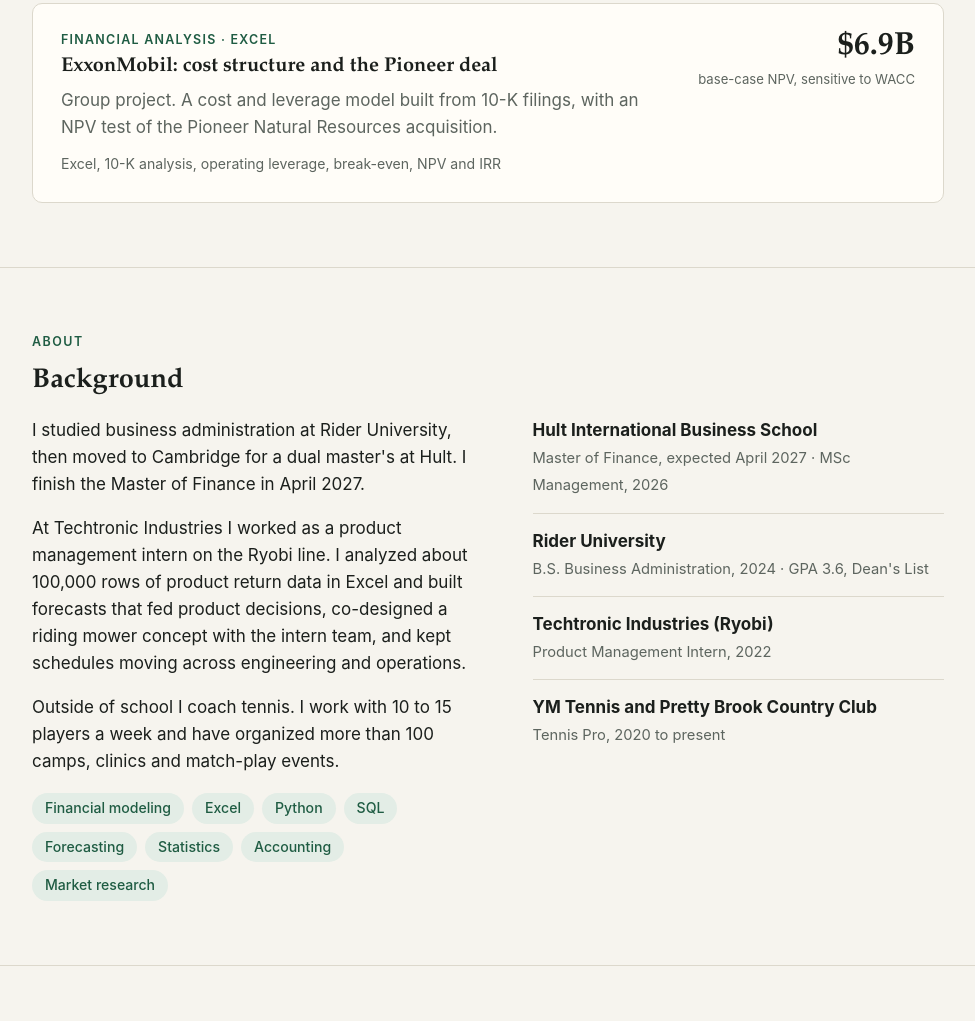
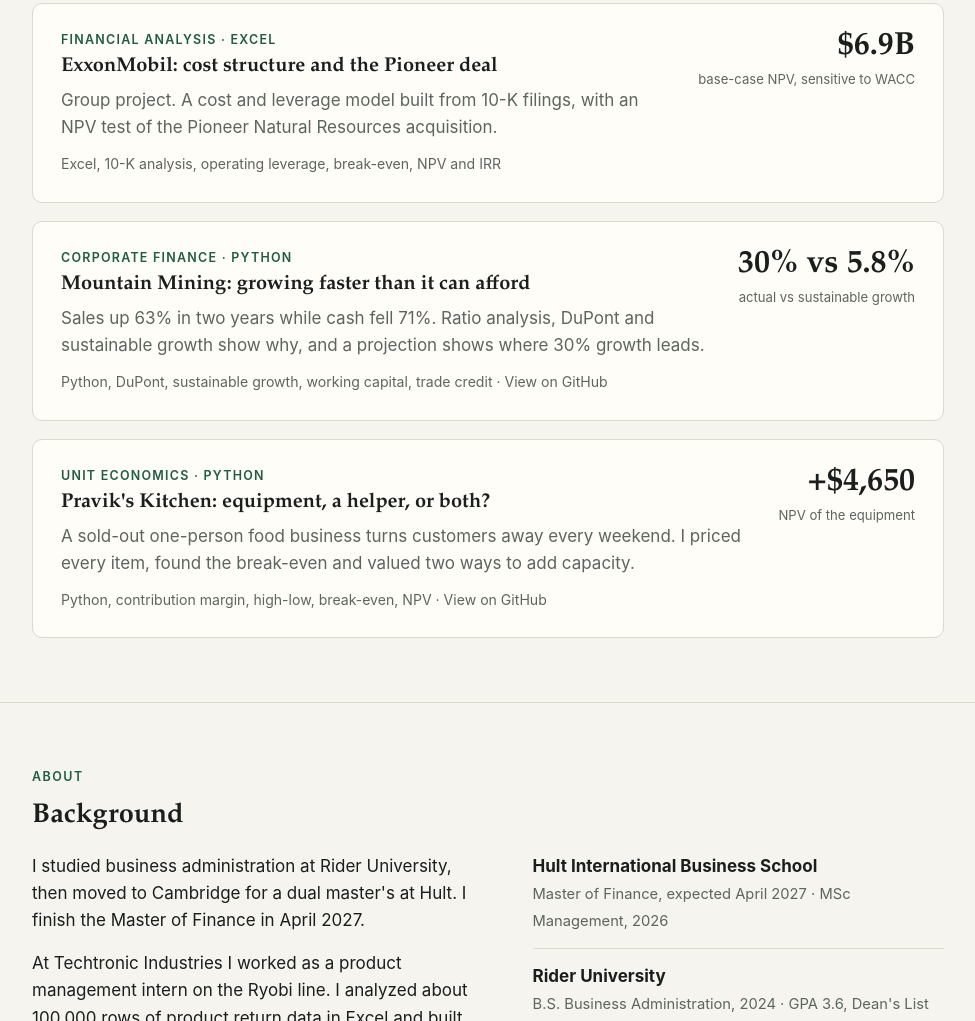
Before and after one commit to vikrammanisankar26-cpu/vikrammanisankar26-cpu.github.io, a plain HTML site: page index.html in a window 1280 px wide. Shown: the part 1414-2435 px from the top of the page, without its empty margins (152-1127 px from the left). Drawn offline with Linux system fonts and the light colour scheme.

Commit message:
Add files via upload

```diff
--- a/index.html
+++ b/index.html
@@ -78,6 +78,26 @@
           <div class="figure"><b>$6.9B</b><span>base-case NPV, sensitive to WACC</span></div>
         </a>
 
+        <a class="card" href="https://github.com/vikrammanisankar26-cpu/mountain-mining-growth-diagnosis">
+          <div>
+            <div class="tag">Corporate finance · Python</div>
+            <h3>Mountain Mining: growing faster than it can afford</h3>
+            <p>Sales up 63% in two years while cash fell 71%. Ratio analysis, DuPont and sustainable growth show why, and a projection shows where 30% growth leads.</p>
+            <div class="tools">Python, DuPont, sustainable growth, working capital, trade credit · View on GitHub</div>
+          </div>
+          <div class="figure"><b>30% vs 5.8%</b><span>actual vs sustainable growth</span></div>
+        </a>
+
+        <a class="card" href="https://github.com/vikrammanisankar26-cpu/pravik-kitchen-unit-economics">
+          <div>
+            <div class="tag">Unit economics · Python</div>
+            <h3>Pravik's Kitchen: equipment, a helper, or both?</h3>
+            <p>A sold-out one-person food business turns customers away every weekend. I priced every item, found the break-even and valued two ways to add capacity.</p>
+            <div class="tools">Python, contribution margin, high-low, break-even, NPV · View on GitHub</div>
+          </div>
+          <div class="figure"><b>+$4,650</b><span>NPV of the equipment</span></div>
+        </a>
+
       </div>
     </div>
   </section>
```
